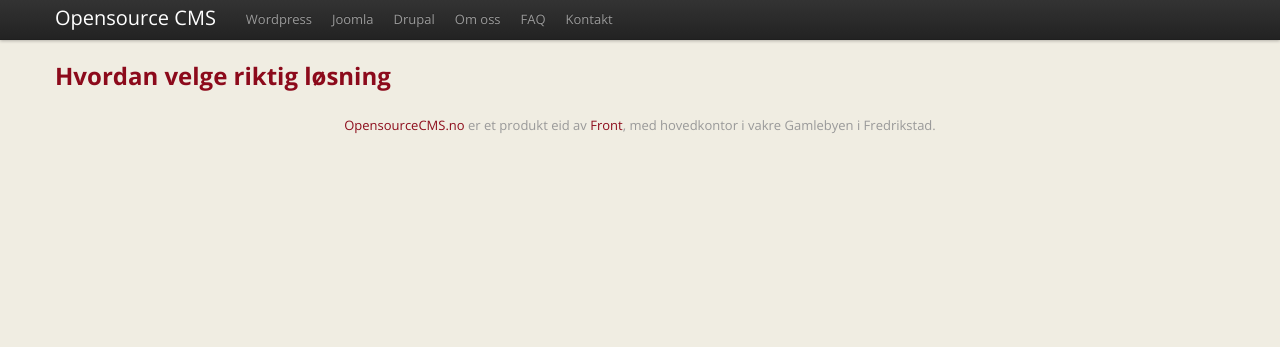
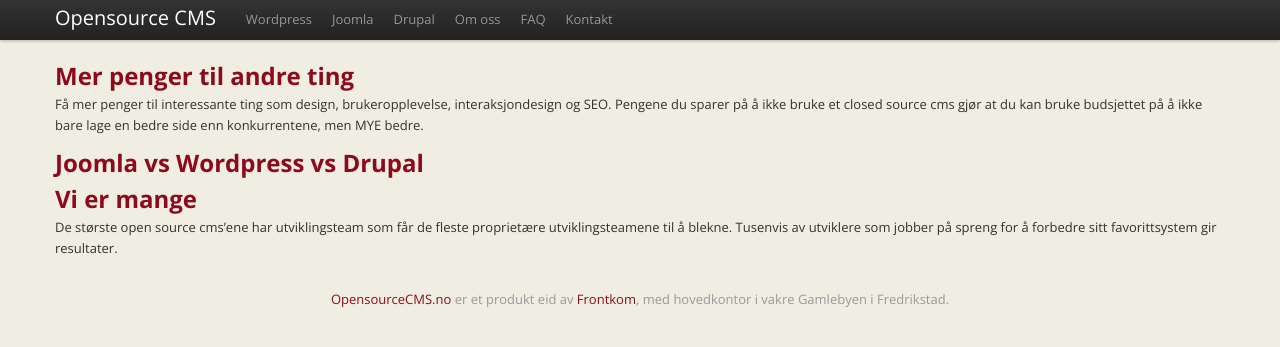
Before and after one commit to front/opensourcecms, a Jekyll site: the page built from _posts/2012-09-19-hvordan-velge.md, in a window 1280 px wide. Shown: the top 347 px of the page. Built offline with Jekyll 4.4.1, drawn with Linux system fonts in a browser that asks for light colours; nearby versions of some CDN libraries; comment, search, counter and statistics services are not loaded.

Commit message:
Endring i tekster

```diff
--- a/_layouts/default.html
+++ b/_layouts/default.html
@@ -74,7 +74,7 @@
      <!-- Footer
       ================================================== -->
       <footer class="center">
-        <p class="muted"><a href="http://www.opensourcecms.no">OpensourceCMS.no</a> er et produkt eid av <a href="http://www.front.no">Front</a>, med hovedkontor i vakre Gamlebyen i Fredrikstad.</p>
+        <p class="muted"><a href="http://www.opensourcecms.no">OpensourceCMS.no</a> er et produkt eid av <a href="http://www.frontkom.no">Frontkom</a>, med hovedkontor i vakre Gamlebyen i Fredrikstad.</p>
       </footer>
 
     </div><!-- /container -->
--- a/_posts/2012-09-19-hvordan-velge.md
+++ b/_posts/2012-09-19-hvordan-velge.md
@@ -3,4 +3,10 @@
 title: Hvordan velge riktig løsning
 ---
 
-## Hvordan velge riktig løsning
+## Mer penger til andre ting
+Få mer penger til interessante ting som design, brukeropplevelse, interaksjondesign og SEO. Pengene du sparer på å ikke bruke et closed source cms gjør at du kan bruke budsjettet på å ikke bare lage en bedre side enn konkurrentene, men MYE bedre.
+
+## Joomla vs Wordpress vs Drupal
+
+## Vi er mange
+De største open source cms'ene har utviklingsteam som får de fleste proprietære utviklingsteamene til å blekne. Tusenvis av utviklere som jobber på spreng for å forbedre sitt favorittsystem gir resultater.
```
Also changed, not shown: _posts/2012-09-21-wordpress.md (+3 -1 lines).
